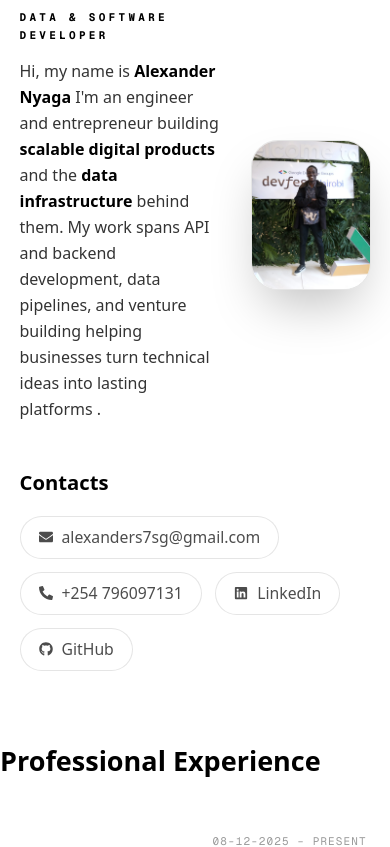
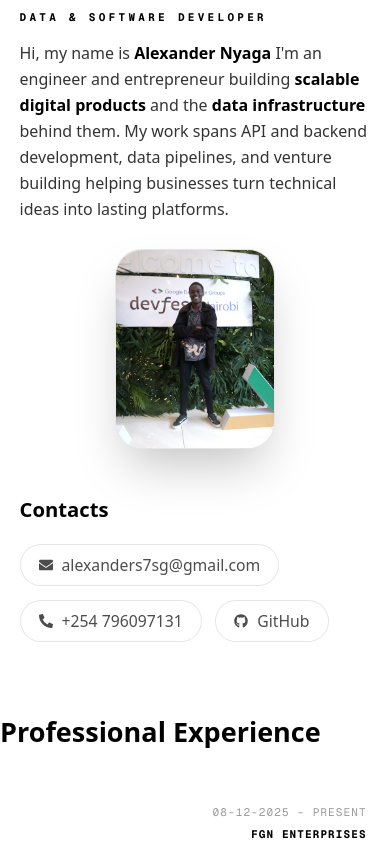
Before and after one commit to alexander784/Alehub, a Next.js app in the folder alexa/: page / in a window 390 px wide. Shown: the top 847 px of the page. Built offline with nearby package versions, Linux system fonts and the light colour scheme.

Commit message:
Responsive adjustment

```diff
--- a/alexa/app/components/Home.tsx
+++ b/alexa/app/components/Home.tsx
@@ -1,12 +1,17 @@
 import React from "react";
 import {
   FaGithub,
-  FaLinkedin,
   FaEnvelope,
   FaPhoneAlt,
 } from "react-icons/fa";
 
-const contacts = [
+interface Contact {
+  icon: React.ComponentType<{ size?: number }>;
+  label: string;
+  href?: string;
+}
+
+const contacts: Contact[] = [
   {
     icon: FaEnvelope,
     label: "alexanders7sg@gmail.com",
@@ -14,11 +19,6 @@ const contacts = [
   {
     icon: FaPhoneAlt,
     label: "+254 796097131",
-  },
-  {
-    icon: FaLinkedin,
-    href: "https://linkedin.com",
-    label: "LinkedIn",
   },
   {
     icon: FaGithub,
@@ -32,7 +32,8 @@ const Home = () => {
     <section className="flex items-start px-[5vw] pt-2 pb-6">
       <div className="w-full max-w-4xl mx-auto flex flex-col gap-10">
 
-        <div className="grid grid-cols-[1fr_auto] lg:grid-cols-[1.2fr_260px] items-center gap-6 lg:gap-12">
+        <div className="grid grid-cols-1 lg:grid-cols-[1.2fr_260px] items-center gap-6 lg:gap-12">
+
           <div className="min-w-0">
             <p className="font-mono text-[11px] uppercase tracking-[0.3em] text-black font-bold mb-3">
               Data & Software Developer
@@ -43,20 +44,26 @@ const Home = () => {
               <span className="text-black font-semibold">
                 Alexander Nyaga
               </span>{" "}
-              I'm an engineer and entrepreneur building <span className="text-black font-bold">scalable digital products</span>{" "}
-                and the <span className="text-black font-bold">data infrastructure</span> behind them. My work spans API and backend development, data pipelines, and venture building helping businesses turn technical ideas into lasting platforms
-
-
-              .
+              I'm an engineer and entrepreneur building{" "}
+              <span className="text-black font-bold">
+                scalable digital products
+              </span>{" "}
+              and the{" "}
+              <span className="text-black font-bold">
+                data infrastructure
+              </span>{" "}
+              behind them. My work spans API and backend development,
+              data pipelines, and venture building helping businesses
+              turn technical ideas into lasting platforms.
             </p>
           </div>
 
-          <div className="flex justify-end lg:pt-3">
+          <div className="flex justify-center lg:justify-end lg:pt-3">
             <div
               className="
                 relative
-                w-[120px]
-                h-[150px]
+                w-[160px]
+                h-[200px]
                 sm:w-[170px]
                 sm:h-[220px]
                 overflow-hidden
@@ -70,10 +77,11 @@ const Home = () => {
               <img
                 src="/images/Portf.jpg"
                 alt="Alexander Nyaga"
-                className="w-full h-full object-cover"
+                className="w-full h-full object-cover bg-rounded-3xl"
               />
             </div>
           </div>
+
         </div>
 
         <div>
@@ -113,10 +121,7 @@ const Home = () => {
                   {content}
                 </a>
               ) : (
-                <div
-                  key={label}
-                  className="text-black/70"
-                >
+                <div key={label} className="text-black/70">
                   {content}
                 </div>
               );
```
